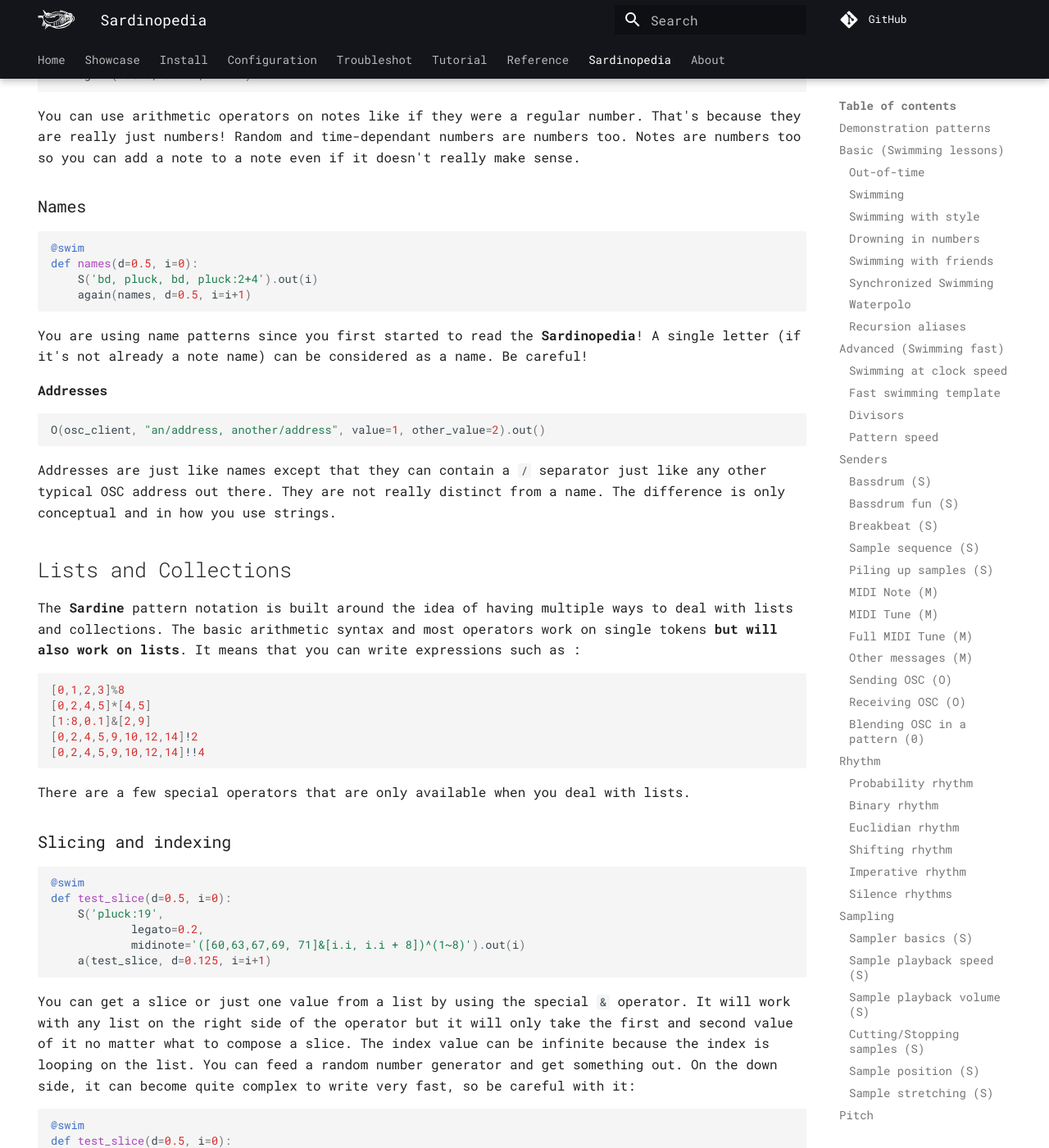
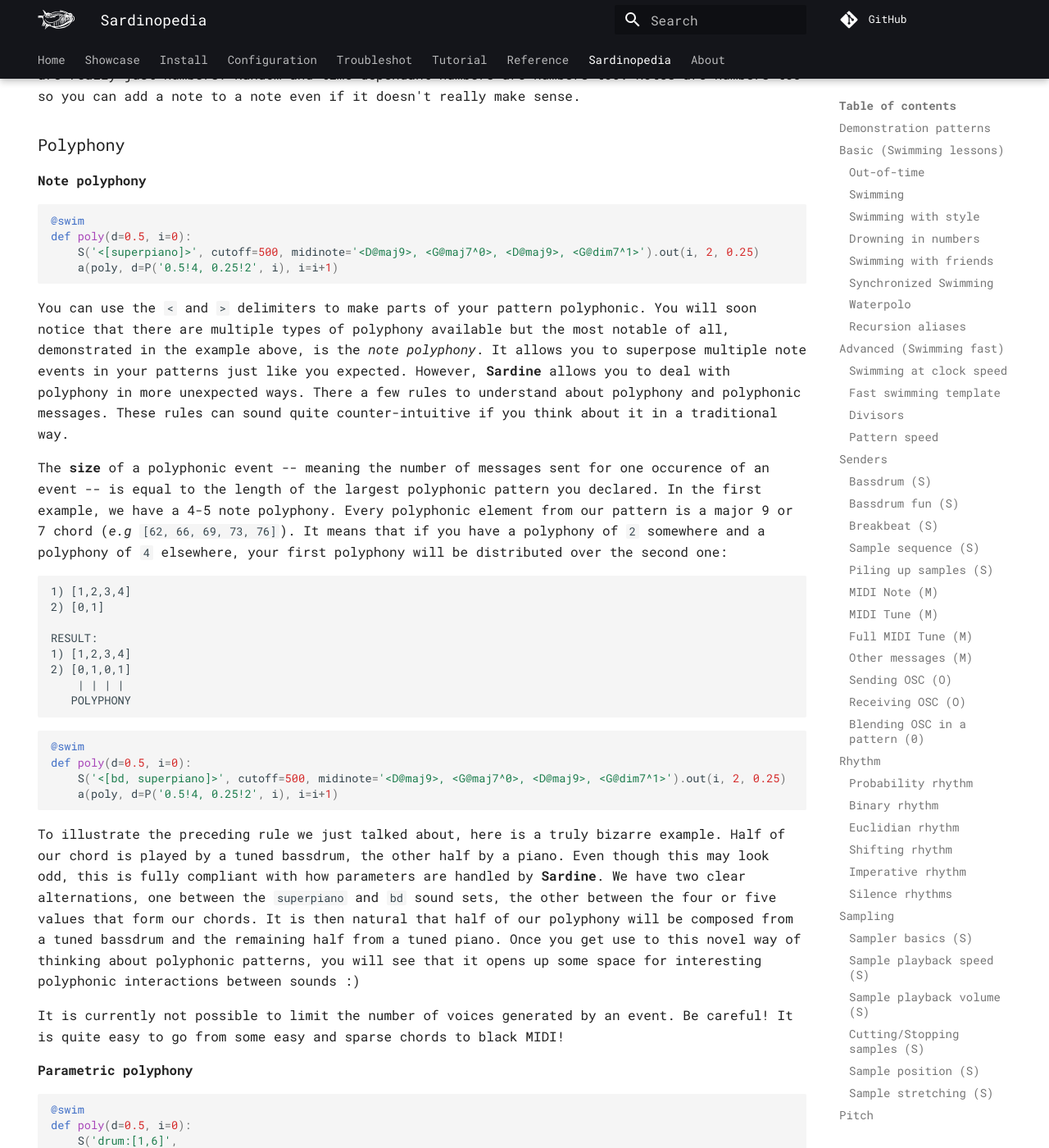
Before and after one commit to EmmaleeBonderud0325/sardine, an MkDocs documentation site: the page built from docs/sardinopedia.md, in a window 1280 px wide and 1400 px high, scrolled down 22889 px. Shown: the whole window at 82% size. Built offline with MkDocs 1.6.1 and Material for MkDocs 9.7.7, drawn with Linux system fonts in a browser that asks for light colours; comment, search, counter and statistics services are not loaded; some of the changed text lies outside the part shown.

Commit message:
some words about polyphony

````diff
--- a/docs/sardinopedia.md
+++ b/docs/sardinopedia.md
@@ -924,6 +923,54 @@
     again(notes, d=0.5, i=i+1)
 ```
 You can use arithmetic operators on notes like if they were a regular number. That's because they are really just numbers! Random and time-dependant numbers are numbers too. Notes are numbers too so you can add a note to a note even if it doesn't really make sense.
+
+### Polyphony
+
+#### Note polyphony
+
+```python
+@swim
+def poly(d=0.5, i=0):
+    S('<[superpiano]>', cutoff=500, midinote='<D@maj9>, <G@maj7^0>, <D@maj9>, <G@dim7^1>').out(i, 2, 0.25)
+    a(poly, d=P('0.5!4, 0.25!2', i), i=i+1)
+```
+You can use the `<` and `>` delimiters to make parts of your pattern polyphonic. You will soon notice that there are multiple types of polyphony available but the most notable of all, demonstrated in the example above, is the *note polyphony*. It allows you to superpose multiple note events in your patterns just like you expected. However, **Sardine** allows you to deal with polyphony in more unexpected ways. There a few rules to understand about polyphony and polyphonic messages. These rules can sound quite counter-intuitive if you think about it in a traditional way.
+
+The **size** of a polyphonic event -- meaning the number of messages sent for one occurence of an event -- is equal to the length of the largest polyphonic pattern you declared. In the first example, we have a 4-5 note polyphony. Every polyphonic element from our pattern is a major 9 or 7 chord (*e.g* `[62, 66, 69, 73, 76]`). It means that if you have a polyphony of `2` somewhere and a polyphony of `4` elsewhere, your first polyphony will be distributed over the second one:
+
+```
+1) [1,2,3,4]
+2) [0,1]
+
+RESULT:
+1) [1,2,3,4]
+2) [0,1,0,1]
+    | | | |
+   POLYPHONY
+```
+```python
+@swim
+def poly(d=0.5, i=0):
+    S('<[bd, superpiano]>', cutoff=500, midinote='<D@maj9>, <G@maj7^0>, <D@maj9>, <G@dim7^1>').out(i, 2, 0.25)
+    a(poly, d=P('0.5!4, 0.25!2', i), i=i+1)
+```
+To illustrate the preceding rule we just talked about, here is a truly bizarre example. Half of our chord is played by a tuned bassdrum, the other half by a piano. Even though this may look odd, this is fully compliant with how parameters are handled by **Sardine**. We have two clear alternations, one between the `superpiano` and `bd` sound sets, the other between the four or five values that form our chords. It is then natural that half of our polyphony will be composed from a tuned bassdrum and the remaining half from a tuned piano. Once you get use to this novel way of thinking about polyphonic patterns, you will see that it opens up some space for interesting polyphonic interactions between sounds :)
+
+It is currently not possible to limit the number of voices generated by an event. Be careful! It is quite easy to go from some easy and sparse chords to black MIDI!
+
+#### Parametric polyphony
+
+```python
+@swim
+def poly(d=0.5, i=0):
+    S('drum:[1,6]',
+            speed='<[1,clamp(r, 0.1, 1)]>, <[2,1.9]>').out(i, 3)
+    S('drum:2',
+            cutoff='<[500:2000,500]*sin($%r*80/40)*10>').out(i, 2)
+    S('bd', shape=0.5).out(i, 4)
+    a(poly, d=0.5/2, i=i+1)
+```
+Everything can become polyphonic. Just wrap anything between `<` and `>` and you will return `x` events, one for each value. It allows you to be very creative with patterns.
 
 ### Names
 
````
Also changed, not shown: other parts of docs/sardinopedia.md (+0 -1 lines).
